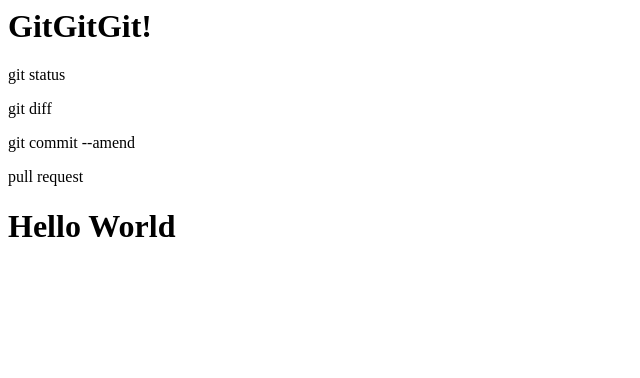
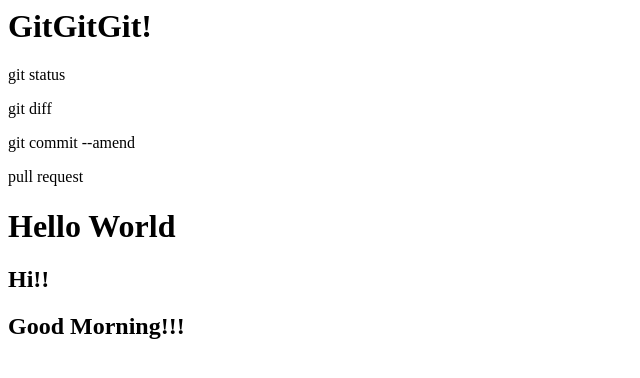
Before and after one commit to jiruneko/dammydata, a plain HTML site: page index.html in a window 1280 px wide. Shown: the whole page, without its empty margins (0-640 px from the left). Drawn offline with Linux system fonts and the light colour scheme.

Commit message:
add good morning to index.html

```diff
--- a/index.html
+++ b/index.html
@@ -5,3 +5,5 @@
 <p>pull request</p>
 
 <h1>Hello World</h1>
+<h2>Hi!!</h2>
+<h2>Good Morning!!!</h2>
```
